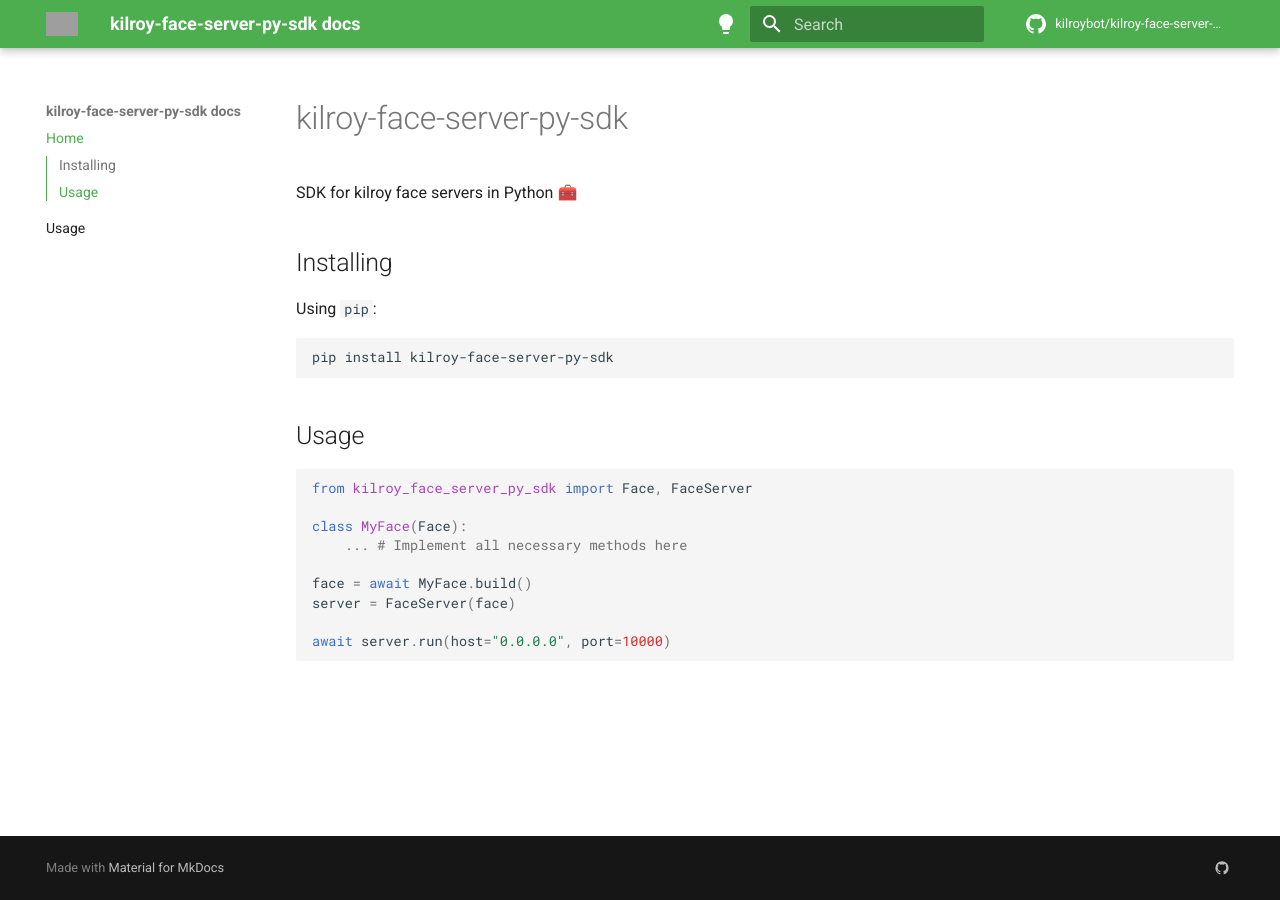
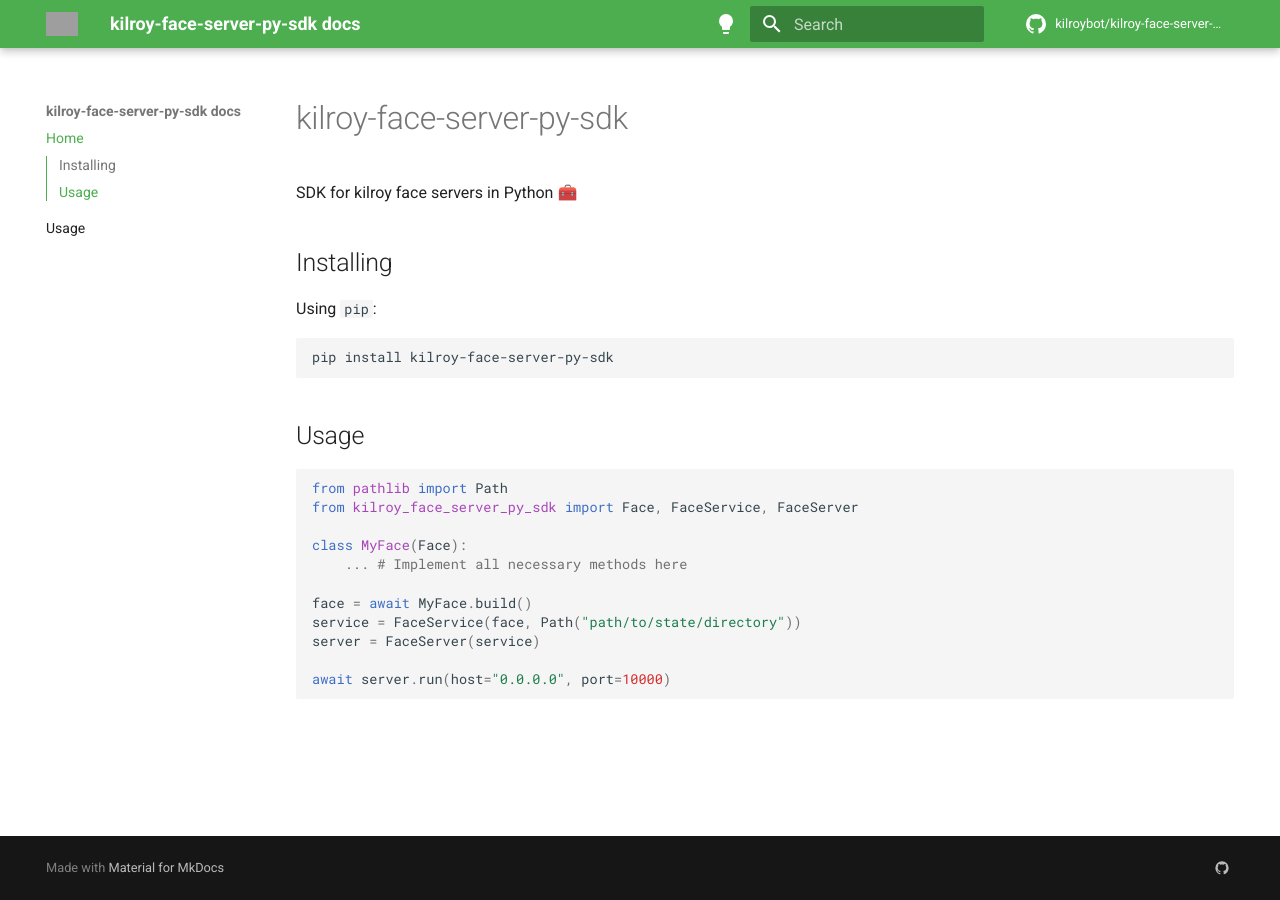
Before and after one commit to kilroybot/kilroy-face-server-py-sdk, an MkDocs documentation site: the page built from kilroy_face_server_py_sdk/docs/docs/index.md, in a window 1280 px wide. Built offline with MkDocs 1.6.1 and Material for MkDocs 9.7.7, drawn with Linux system fonts in a browser that asks for light colours; comment, search, counter and statistics services are not loaded; grey boxes are pictures that could not be loaded.

Commit message:
Updated docs

````diff
--- a/kilroy_face_server_py_sdk/docs/docs/index.md
+++ b/kilroy_face_server_py_sdk/docs/docs/index.md
@@ -13,13 +13,15 @@ pip install kilroy-face-server-py-sdk
 ## Usage
 
 ```python
-from kilroy_face_server_py_sdk import Face, FaceServer
+from pathlib import Path
+from kilroy_face_server_py_sdk import Face, FaceService, FaceServer
 
 class MyFace(Face):
     ... # Implement all necessary methods here
 
 face = await MyFace.build()
-server = FaceServer(face)
+service = FaceService(face, Path("path/to/state/directory"))
+server = FaceServer(service)
 
 await server.run(host="0.0.0.0", port=10000)
 ```
````
Also changed, not shown: kilroy_face_server_py_sdk/docs/docs/usage.md (+5 -5 lines).
